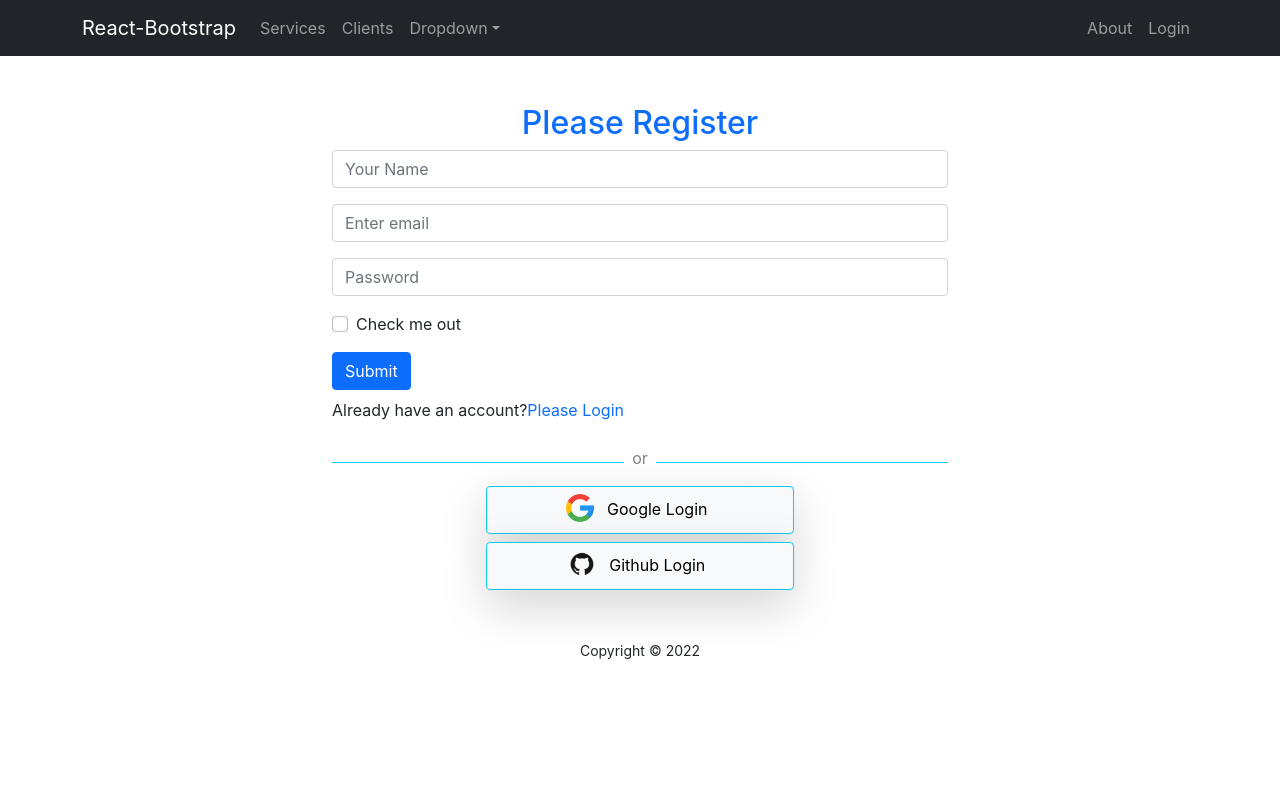
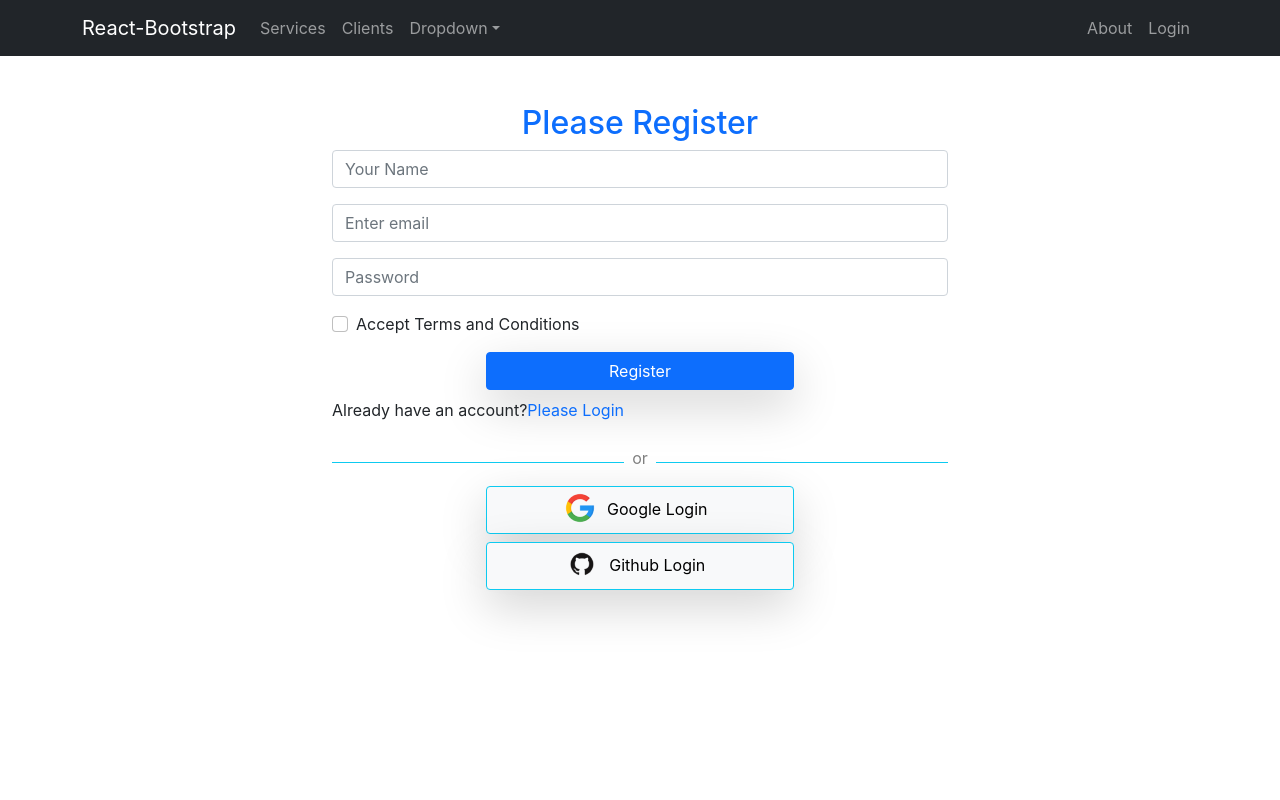
Before and after one commit to MrRonnie/Independent-Service-Provider, a React (Create React App) app: page /register in a window 1280 px wide. Shown: the top 800 px of the page. Built offline with nearby package versions, Linux system fonts and the light colour scheme; no server answers.

Commit message:
Handle Error related to login use terms and conditions in register

```diff
--- a/src/Pages/Login/Login/Login.js
+++ b/src/Pages/Login/Login/Login.js
@@ -1,6 +1,10 @@
+import { async } from "@firebase/util";
 import React, { useRef } from "react";
 import { Button, Form } from "react-bootstrap";
-import { useSignInWithEmailAndPassword } from "react-firebase-hooks/auth";
+import {
+  useSendPasswordResetEmail,
+  useSignInWithEmailAndPassword,
+} from "react-firebase-hooks/auth";
 import { Link, useLocation, useNavigate } from "react-router-dom";
 import auth from "../../../firebase.init";
 import SocialLogin from "../SocialLogin/SocialLogin";
@@ -12,9 +16,19 @@ const Login = () => {
   const location = useLocation();
 
   let from = location.state?.from?.pathname || "/";
-
+  let errorElement;
   const [signInWithEmailAndPassword, user, loading, error] =
     useSignInWithEmailAndPassword(auth);
+
+  const [sendPasswordResetEmail, sending] = useSendPasswordResetEmail(auth);
+
+  if (user) {
+    navigate(from, { replace: true });
+  }
+
+  if (error) {
+    errorElement = <p className="text-danger">Error: {error?.message}</p>;
+  }
 
   const handleSubmit = (event) => {
     event.preventDefault();
@@ -24,20 +38,24 @@ const Login = () => {
     signInWithEmailAndPassword(email, password);
   };
 
-  if (user) {
-    navigate(from, { replace: true });
-  }
-
   const navigateRegister = (event) => {
     navigate("/register");
   };
 
+  const resetPassword = async () => {
+    const email = emailRef.current.value;
+    await sendPasswordResetEmail(email);
+    alert("Sent email");
+  };
+
   return (
-    <div className="container w-50 mx-auto">
-      <h2 className="text-primary text-center mt-2">Please Login</h2>
-      <Form onClick={handleSubmit}>
+    <div
+      style={{ minHeight: "80vh" }}
+      className="container w-50 mx-auto border mt-5 shadow border-light"
+    >
+      <h2 className="text-primary text-center mt-3 mb-3">Please Login</h2>
+      <Form>
         <Form.Group className="mb-3" controlId="formBasicEmail">
-          <Form.Label>Email address</Form.Label>
           <Form.Control
             ref={emailRef}
             type="email"
@@ -47,7 +65,6 @@ const Login = () => {
         </Form.Group>
 
         <Form.Group className="mb-3" controlId="formBasicPassword">
-          <Form.Label>Password</Form.Label>
           <Form.Control
             ref={passwordRef}
             type="password"
@@ -55,13 +72,19 @@ const Login = () => {
             required
           />
         </Form.Group>
-        <Form.Group className="mb-3" controlId="formBasicCheckbox">
-          <Form.Check type="checkbox" label="Check me out" />
-        </Form.Group>
-        <Button variant="primary" type="submit">
-          Submit
+
+        <Button
+          className="shadow-lg rounded mb-2 w-50 d-block mx-auto mb-3"
+          variant="primary"
+          onClick={handleSubmit}
+          type="submit"
+        >
+          Login
         </Button>
       </Form>
+
+      {errorElement}
+
       <p className="mt-2">
         Don't have an account?
         <Link
@@ -72,6 +95,15 @@ const Login = () => {
           Please Register
         </Link>
       </p>
+      <p className="mt-2">
+        Forget Password?
+        <button
+          className="btn btn-link text-primary text-decoration-none"
+          onClick={resetPassword}
+        >
+          Reset Password
+        </button>
+      </p>
       <SocialLogin></SocialLogin>
     </div>
   );
--- a/src/Pages/Login/Register/Register.js
+++ b/src/Pages/Login/Register/Register.js
@@ -28,9 +28,9 @@ const Register = () => {
     createUserWithEmailAndPassword(email, password);
   };
   return (
-    <div className="container w-50 mx-auto">
+    <div style={{ minHeight: "100vh" }} className="container w-50 mx-auto">
       <h2 className="text-center text-primary mt-5">Please Register</h2>
-      <Form onClick={handleRegister}>
+      <Form>
         <Form.Group className="mb-3" controlId="formBasicText">
           <Form.Control name="text" type="text" placeholder="Your Name" />
         </Form.Group>
@@ -53,10 +53,14 @@ const Register = () => {
           />
         </Form.Group>
         <Form.Group className="mb-3" controlId="formBasicCheckbox">
-          <Form.Check type="checkbox" label="Check me out" />
+          <Form.Check type="checkbox" label="Accept Terms and Conditions" />
         </Form.Group>
-        <Button variant="primary" type="submit">
-          Submit
+        <Button
+          variant="primary shadow-lg rounded mb-2 w-50 d-block mx-auto"
+          onClick={handleRegister}
+          type="submit"
+        >
+          Register
         </Button>
       </Form>
 
--- a/src/Pages/Login/SocialLogin/SocialLogin.js
+++ b/src/Pages/Login/SocialLogin/SocialLogin.js
@@ -8,13 +8,10 @@ import { useNavigate } from "react-router-dom";
 const SocialLogin = () => {
   const [signInWithGoogle, user, loading, error] = useSignInWithGoogle(auth);
   const navigate = useNavigate();
+
   let errorElement;
   if (error) {
-    errorElement = (
-      <div>
-        <p className="text-danger">Error: {error.message}</p>
-      </div>
-    );
+    errorElement = <p className="text-danger">Error: {error?.message}</p>;
   }
 
   if (user) {
```
